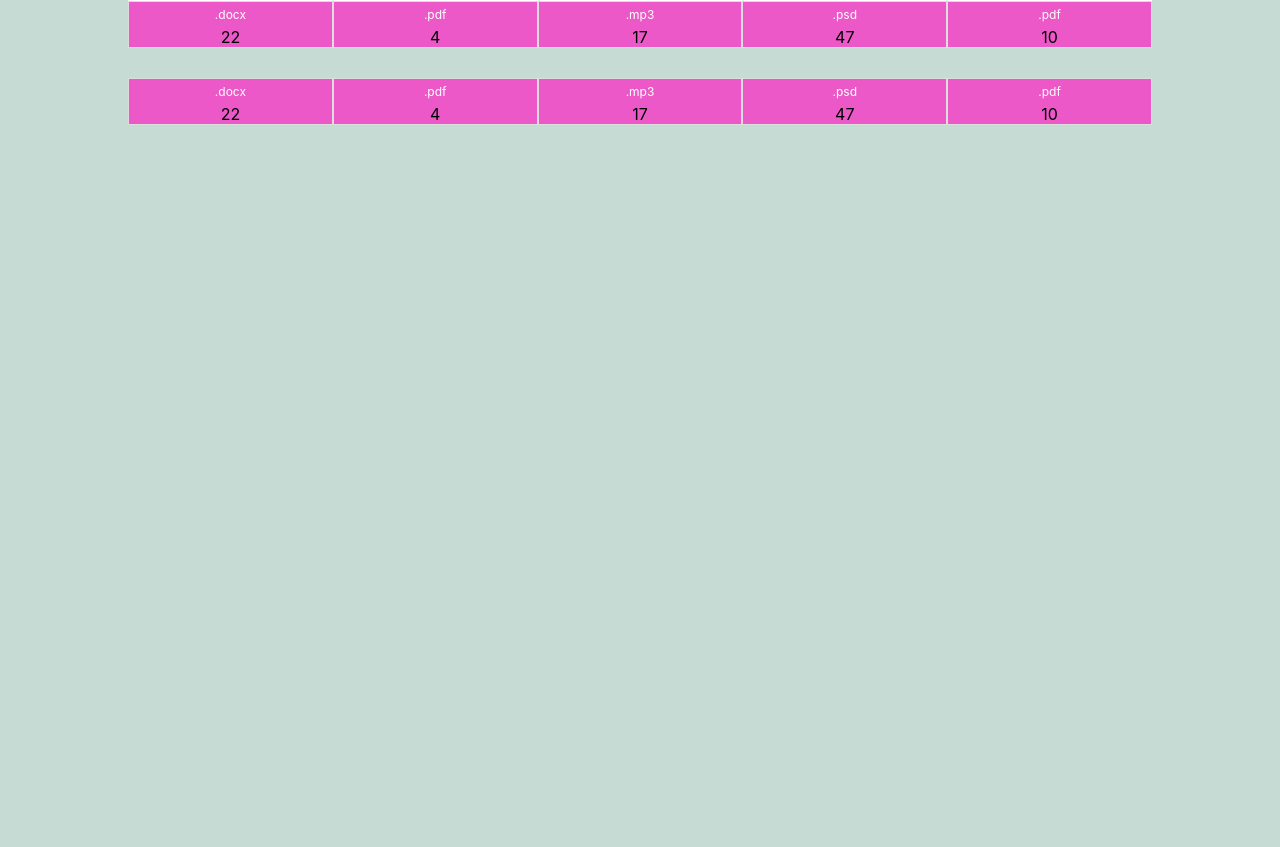
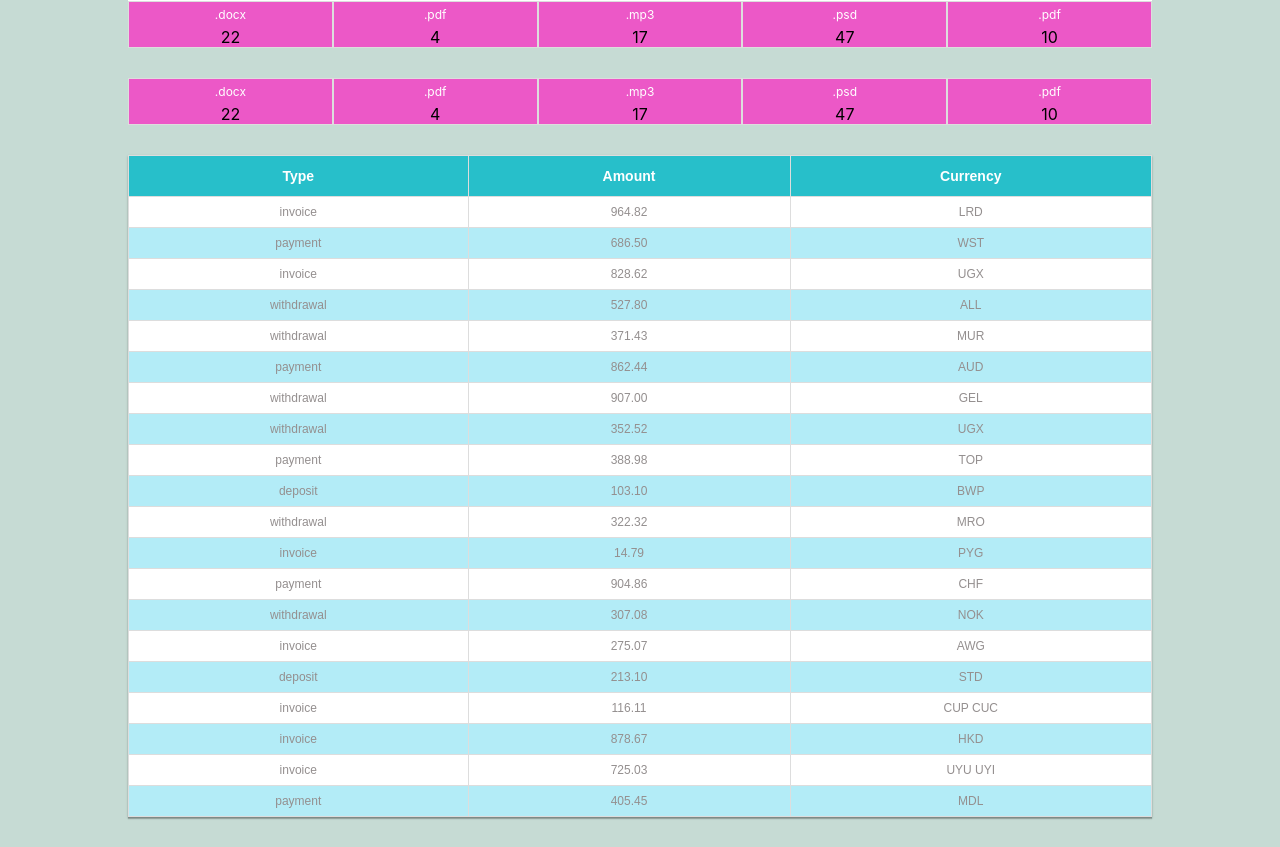
Before and after one commit to nilupsym/goit-react-hw-01-components, a React (Create React App) app: page / in a window 1280 px wide. Shown: the part 379-1226 px from the top of the page. Before the commit the page ends 800 px from the top, so only its background shows below. Built offline with nearby package versions, Linux system fonts and the light colour scheme.

Commit message:
adds transactions history

```diff
--- a/src/App.js
+++ b/src/App.js
@@ -1,8 +1,10 @@
 import React from 'react';
 import user from './data/user.json';
 import statisticalData from './data/statistical-data.json';
+import transactions from './data/transactions.json';
 import Profile from './components/Profile/Profile';
 import Statistics from './components/Statistics/Statistics';
+import TransactionHistory from './components/TransactionHistory/TransactionHistory';
 
 function App() {
   return (
@@ -17,6 +19,8 @@ function App() {
 
       <Statistics title="Upload stats" stats={statisticalData} />
       <Statistics stats={statisticalData} />
+
+      <TransactionHistory items={transactions} />
     </div>
   );
 }
--- /dev/null
+++ b/src/components/TransactionHistory/TransactionHistory.jsx
@@ -0,0 +1,33 @@
+import React from 'react';
+import PropTypes from 'prop-types';
+import s from './TransactionHistory.module.css';
+
+const TransactionHistory = ({ items }) => (
+    <table className={s.transactionHistory}>
+        <thead>
+            <tr>
+                <th>Type</th>
+                <th>Amount</th>
+                <th>Currency</th>
+            </tr>
+        </thead>
+
+        <tbody>
+            {items.map(item => (<tr key={item.id}>
+                <td>{item.type}</td>
+                <td>{item.amount}</td>
+                <td>{item.currency}</td>
+            </tr>))}
+        </tbody>
+</table>
+);
+
+TransactionHistory.propTypes = {
+  items: PropTypes.arrayOf(
+    PropTypes.shape({
+      id: PropTypes.string.isRequired,
+    }),
+  ).isRequired,
+};
+
+export default TransactionHistory;
--- /dev/null
+++ b/src/components/TransactionHistory/TransactionHistory.module.css
@@ -0,0 +1,36 @@
+table {
+  font-family: Arial, Helvetica, sans-serif;
+  font-size: 12px;
+  border-collapse: collapse;
+  width: 80%;
+  margin: 30px auto 30px auto;
+  color: #948f8f;
+  background-color: #fff;
+  box-shadow: 0px 2px 1px rgb(0 0 0 / 20%), 0px 1px 1px rgb(0 0 0 / 14%),
+    0px 1px 3px rgb(0 0 0 / 12%);
+}
+
+tr:nth-child(even) {
+  background-color: #b3ecf7;
+}
+
+tr:hover {
+  background-color: rgb(219, 240, 243);
+}
+
+td,
+th {
+  border: 1px solid #ddd;
+  padding: 8px;
+  text-align: center;
+}
+
+th {
+  padding-top: 12px;
+  padding-bottom: 12px;
+  text-align: center;
+  background-color: #27bfca;
+  font-size: 14px;
+  font-weight: bold;
+  color: white;
+}
```
